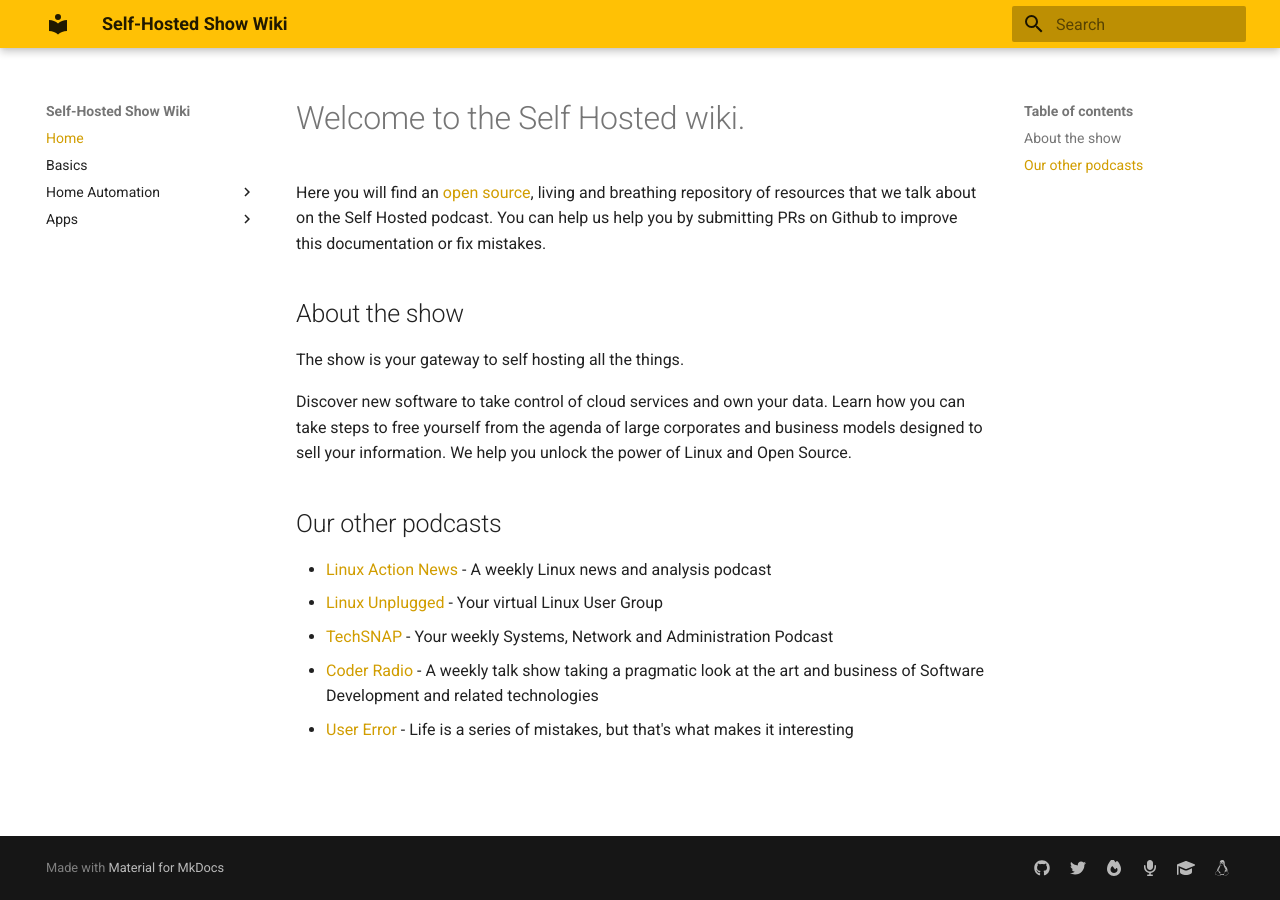
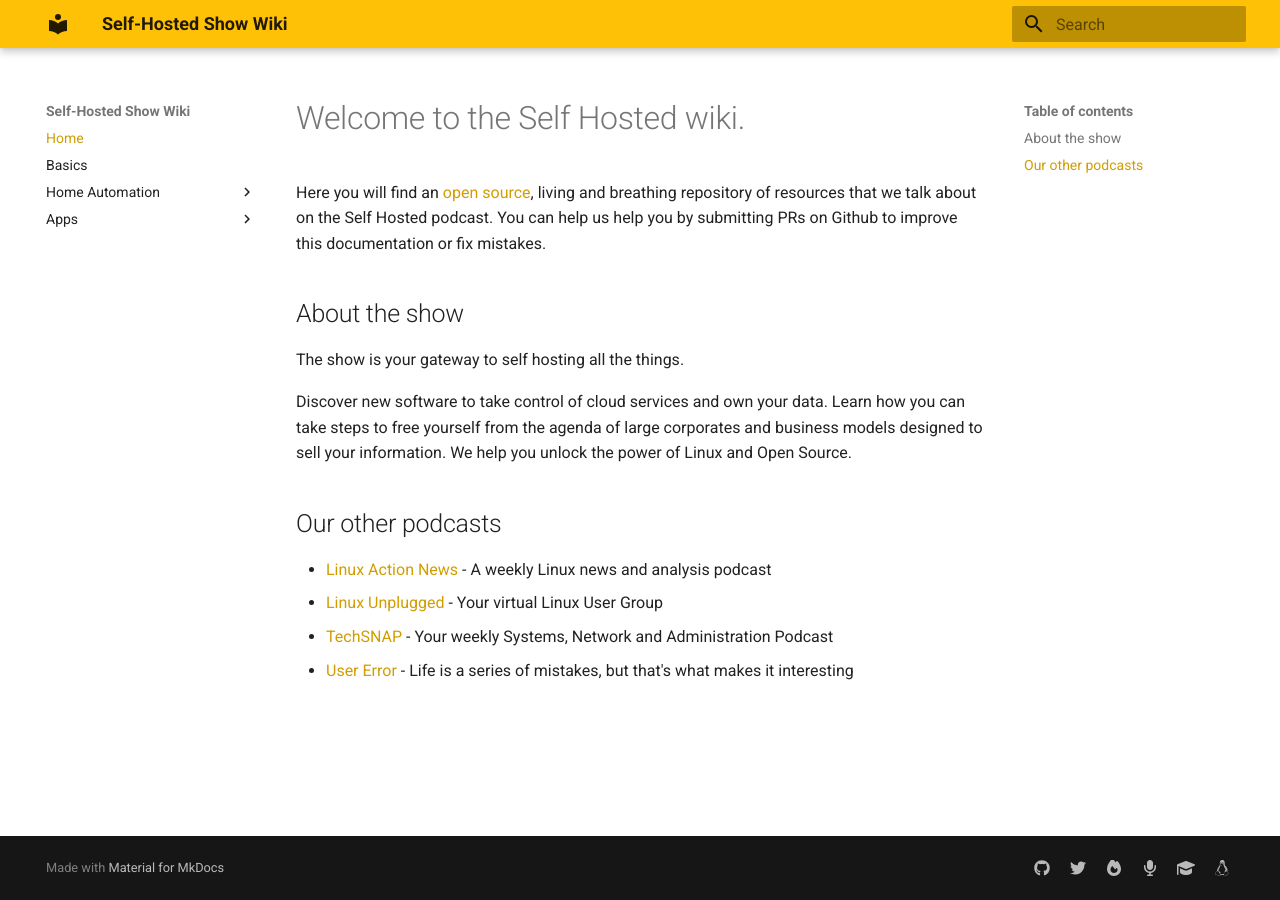
Before and after one commit to selfhostedshow/wiki, an MkDocs documentation site: the page built from docs/index.md, in a window 1280 px wide. Built offline with MkDocs 1.6.1 and Material for MkDocs 9.7.7, drawn with Linux system fonts in a browser that asks for light colours.

Commit message:
removed coder

```diff
--- a/docs/index.md
+++ b/docs/index.md
@@ -13,5 +13,4 @@ Discover new software to take control of cloud services and own your data. Learn
 * [Linux Action News](https://linuxactionnews.com/) - A weekly Linux news and analysis podcast
 * [Linux Unplugged](http://linuxunplugged.com/) - Your virtual Linux User Group
 * [TechSNAP](https://techsnap.systems) - Your weekly Systems, Network and Administration Podcast
-* [Coder Radio](https://coder.show/) - A weekly talk show taking a pragmatic look at the art and business of Software Development and related technologies
 * [User Error](https://error.show/) - Life is a series of mistakes, but that's what makes it interesting
```
